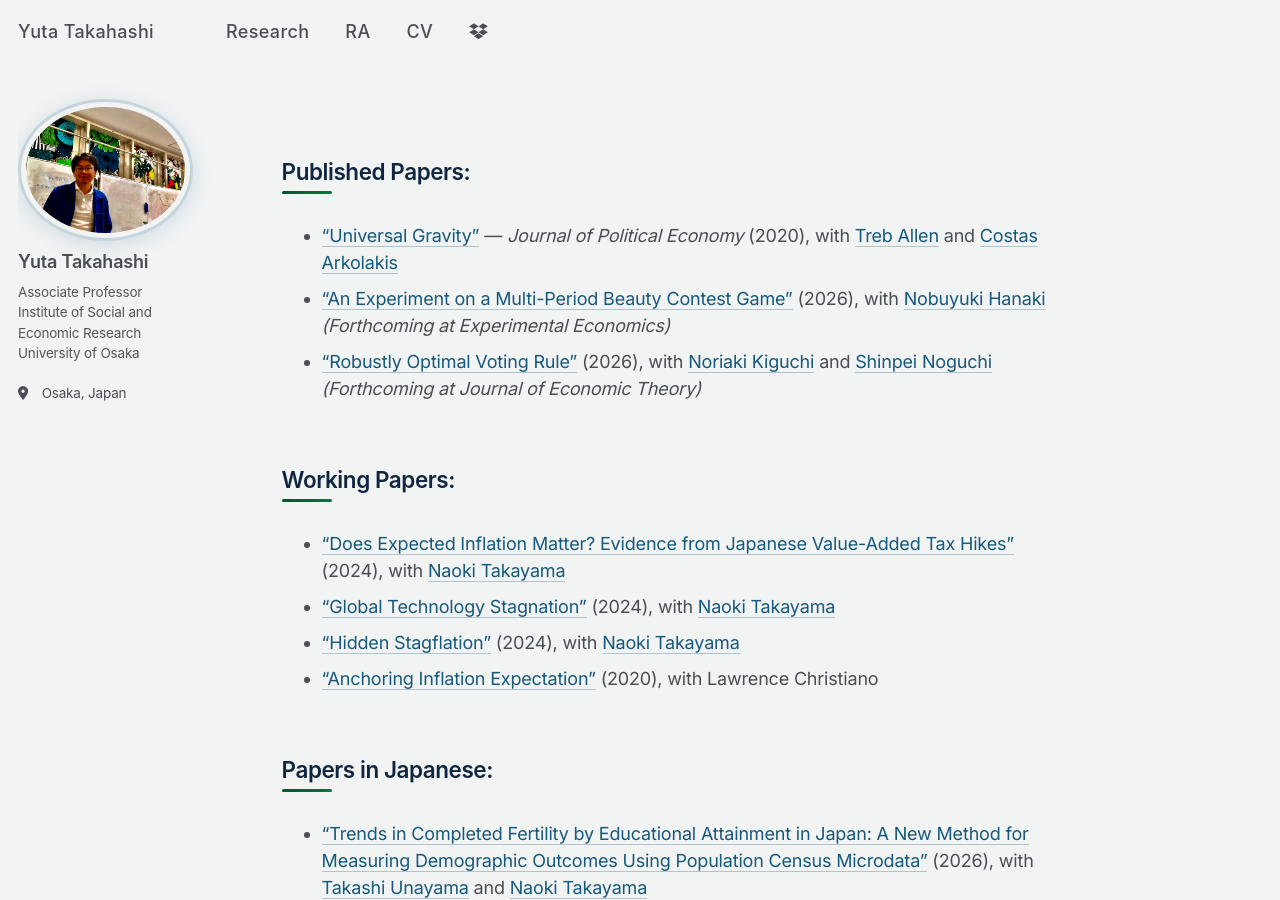
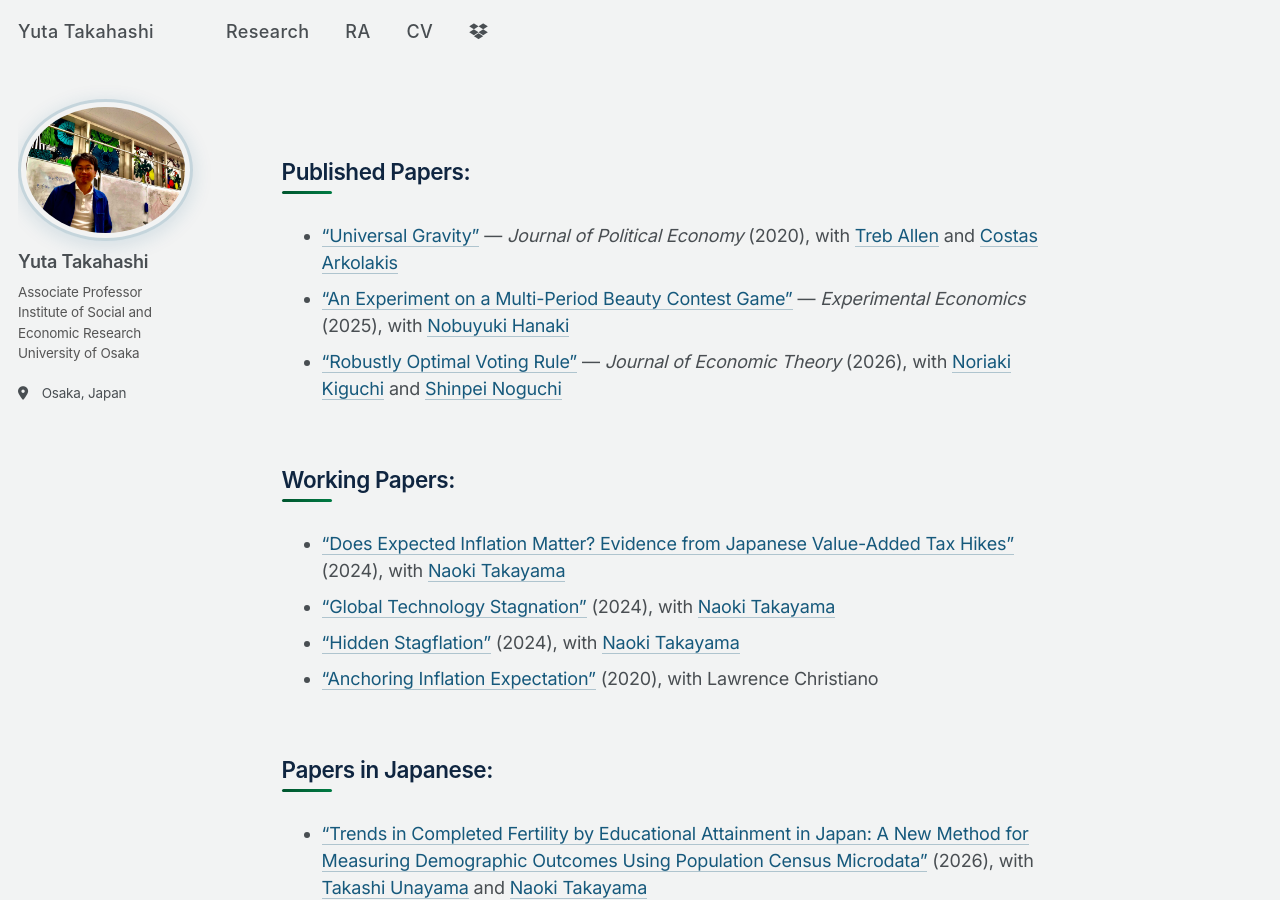
Before and after one commit to yuta-takahashi-1211/yuta-takahashi-1211.github.io, a Jekyll site: the page built from _pages/research.md, in a window 1280 px wide and 900 px high. Built offline with Jekyll 4.4.1, drawn with Linux system fonts in a browser that asks for light colours.

Commit message:
掲載確定した2本を forthcoming から正式な書誌情報に差し替える
Experimental Economics と Journal of Economic Theory の2本が掲載され、
巻号・ページが確定したため、"Forthcoming at ..." の表記を実際の書誌に
置き換える。

- research ページ: 巻号は載せず、誌名と年のみ（Universal Gravity と同じ書式）。
  Experimental Economics のリンクを Dropbox から出版社の PDF に差し替える。
- CV（英語・日本語・Word 生成スクリプト）: 巻号・ページまで正確に記載し、
  既存の \paper マクロに揃える。

Experimental Economics は掲載号が 28(6), November 2025 のため、年は 2025 に
統一する（DOI の年号 2026 とは食い違うが、掲載号の表記を採る）。

cv_ja/cv_ja.docx は make_cv.py から手元で再生成する。

```diff
--- a/_pages/research.md
+++ b/_pages/research.md
@@ -6,10 +6,8 @@ author_profile: true
 ---
 ## Published Papers:
 - ["Universal Gravity"](https://www.journals.uchicago.edu/doi/abs/10.1086/704385?af=R&mobileUi=0) — *Journal of Political Economy* (2020), with [Treb Allen](https://sites.google.com/site/treballen/home?authuser=0) and [Costas Arkolakis](https://arkolakis.com/)
-- ["An Experiment on a Multi-Period Beauty Contest Game"](https://www.dropbox.com/home/dynamicBeautyContestAnalysis/web) (2026), with [Nobuyuki Hanaki](https://sites.google.com/view/nhanaki/home) <br>
-*(Forthcoming at Experimental Economics)*
-- ["Robustly Optimal Voting Rule"](https://www.sciencedirect.com/science/article/pii/S0022053126000827) (2026), with [Noriaki Kiguchi](https://sites.google.com/view/noriaki-kiguchi/home/) and [Shinpei Noguchi](https://sites.google.com/view/shinpeinoguchi/home) <br>
-*(Forthcoming at Journal of Economic Theory)*
+- ["An Experiment on a Multi-Period Beauty Contest Game"](https://www.cambridge.org/core/services/aop-cambridge-core/content/view/69CBD2DA83032DCB312190966C384B04/S1386415726100489a.pdf/an-experiment-on-a-multi-period-beauty-contest-game.pdf) — *Experimental Economics* (2025), with [Nobuyuki Hanaki](https://sites.google.com/view/nhanaki/home)
+- ["Robustly Optimal Voting Rule"](https://www.sciencedirect.com/science/article/pii/S0022053126000827) — *Journal of Economic Theory* (2026), with [Noriaki Kiguchi](https://sites.google.com/view/noriaki-kiguchi/home/) and [Shinpei Noguchi](https://sites.google.com/view/shinpeinoguchi/home)
 
 ---
 
--- a/cv_ja/make_cv.py
+++ b/cv_ja/make_cv.py
@@ -140,12 +140,12 @@ papers = [
     (
         '"An Experiment on a Multi-Period Beauty Contest Game,"',
         'with Nobuyuki Hanaki,',
-        'Forthcoming at Experimental Economics, 2026.'
+        'Experimental Economics, 28(6): 1214–1239, November 2025.'
     ),
     (
         '"Robustly Optimal Voting Rule,"',
         'with Noriaki Kiguchi and Shinpei Noguchi,',
-        'Forthcoming at Journal of Economic Theory, 2026.'
+        'Journal of Economic Theory, Volume 236, Article 106219, 2026.'
     ),
 ]
 
```
Also changed, not shown: 2 other files.
